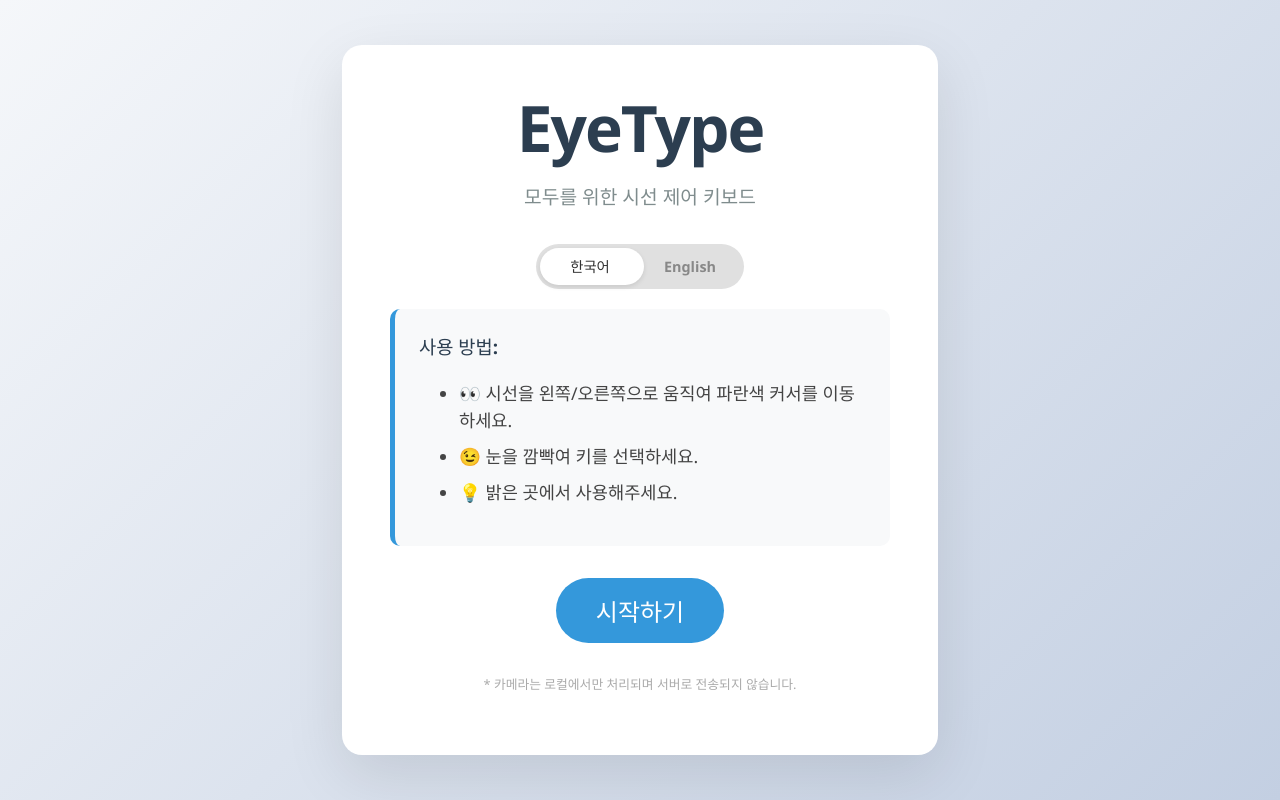
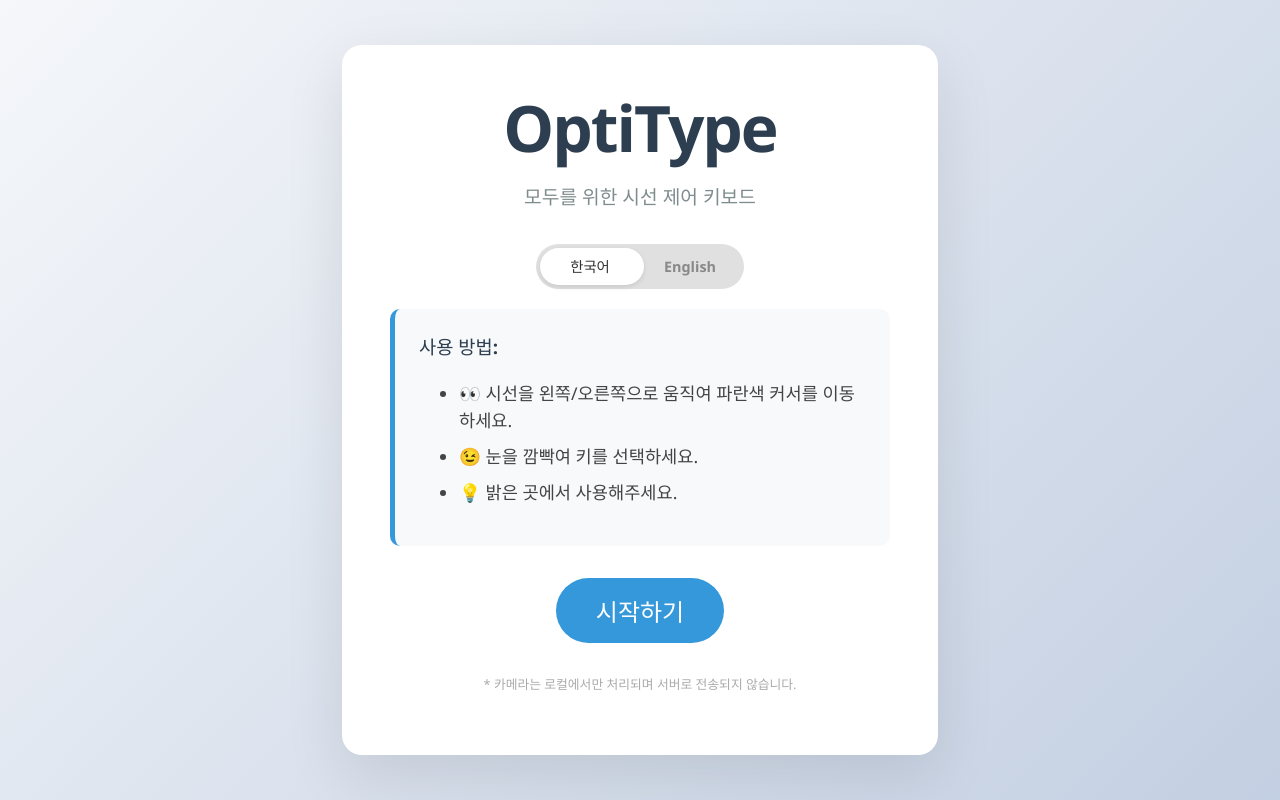
Before and after one commit to Gosapa/OptiType, a React (Vite) app: page / in a window 1280 px wide. Built offline with nearby package versions, Linux system fonts and the light colour scheme.

Commit message:
add: changed app name

```diff
--- a/index.html
+++ b/index.html
@@ -5,13 +5,13 @@
     <link rel="icon" type="image/svg+xml" href="/vite.svg" />
     <meta name="viewport" content="width=device-width, initial-scale=1.0" />
 
-    <title>EyeType - Free Gaze Controlled Keyboard</title>
+    <title>OptiType - Free Gaze Controlled Keyboard</title>
 
     <meta name="description" content="A free, web-based eye-tracking keyboard for individuals with limited mobility. Type using only your eyes and a webcam. No hardware required." />
 
     <meta name="keywords" content="accessibility, ALS, eye tracking, gaze keyboard, korean keyboard, assistive technology" />
 
-    <meta property="og:title" content="EyeType: Type with your Eyes" />
+    <meta property="og:title" content="OptiType: Type with your Eyes" />
     <meta property="og:description" content="Control your browser keyboard using just your webcam. Built for accessibility." />
     <meta property="og:type" content="website" />
     </head>
--- a/src/LandingPage.jsx
+++ b/src/LandingPage.jsx
@@ -8,7 +8,7 @@ const LandingPage = ({ language, setLanguage }) => {
   // Content Dictionary
   const TEXT = {
     KO: {
-      title: "EyeType",
+      title: "OptiType",
       subtitle: "모두를 위한 시선 제어 키보드",
       instructions_title: "사용 방법:",
       step1: "👀 시선을 왼쪽/오른쪽으로 움직여 파란색 커서를 이동하세요.",
@@ -18,7 +18,7 @@ const LandingPage = ({ language, setLanguage }) => {
       note: "* 카메라는 로컬에서만 처리되며 서버로 전송되지 않습니다."
     },
     EN: {
-      title: "EyeType",
+      title: "OptiType",
       subtitle: "Gaze Controlled Keyboard for Everyone",
       instructions_title: "How to use:",
       step1: "👀 Look Left/Right to move the blue cursor.",
```
